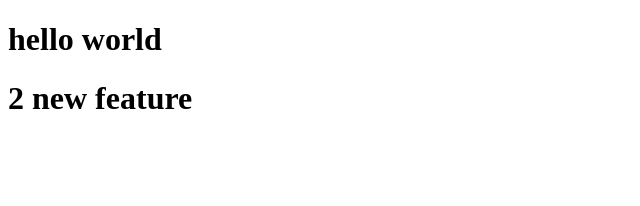
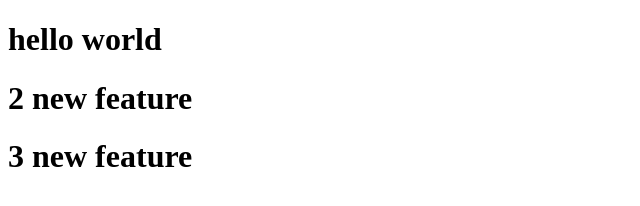
Before and after one commit to markdesigner/gitflowtry, a plain HTML site: page index.html in a window 1280 px wide. Shown: the whole page, without its empty margins (0-640 px from the left). Drawn offline with Linux system fonts and the light colour scheme.

Commit message:
3 feature

```diff
--- a/index.html
+++ b/index.html
@@ -10,5 +10,6 @@
     <h1>hello world</h1>
 
     <h1>2 new feature</h1>
+    <h1>3 new feature</h1>
 </body>
 </html>
```
